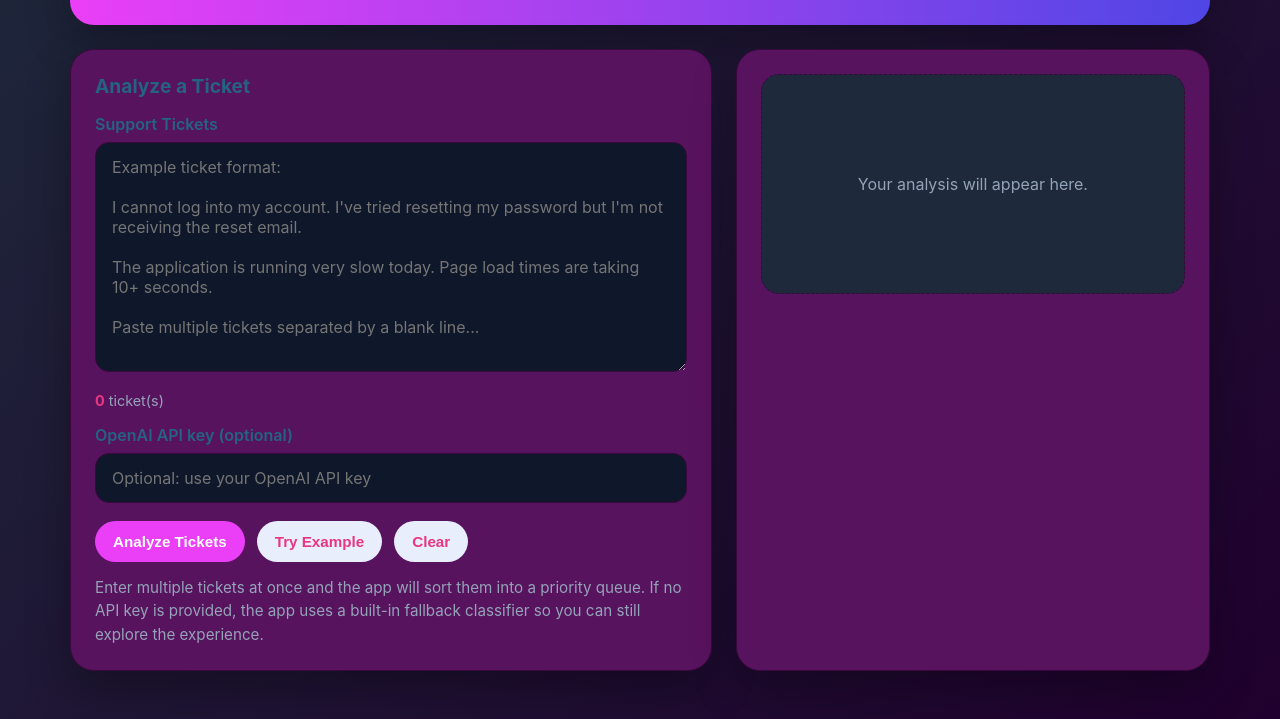
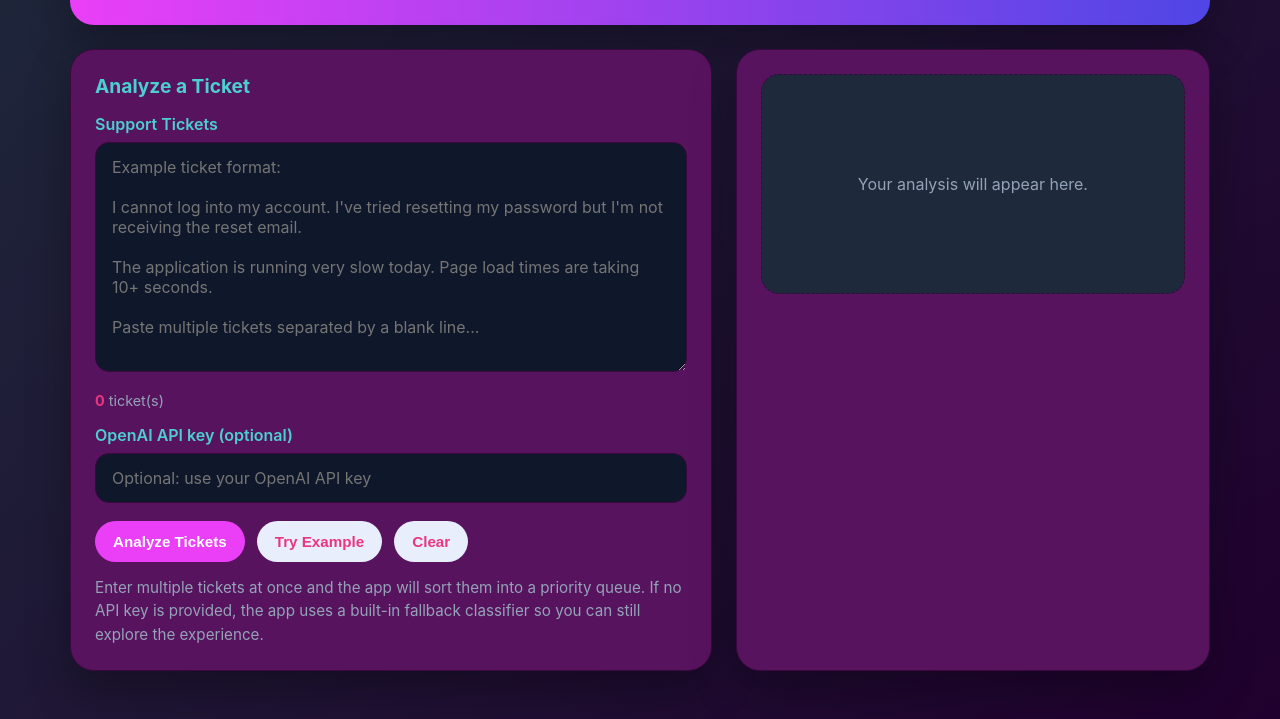
Before and after one commit to sarahgdykes-ux/SupportSpecialistWeek3, a website: page index.html in a window 1280 px wide. Both pictures are taken after a click on the button "Toggle dark mode". Shown: the part 194-913 px from the top of the page. Drawn offline with Linux system fonts and the light colour scheme.

Commit message:
change text color

```diff
--- a/styles.css
+++ b/styles.css
@@ -15,7 +15,7 @@
   color-scheme: dark;
   --bg: #20002E;
   --panel: #58135E;
-  --text: #246383;
+  --text: #4BCFCF;
   --muted: #94a3b8;
   --accent: #EA3FF7;
   --accent-strong: #EA3680;
```
